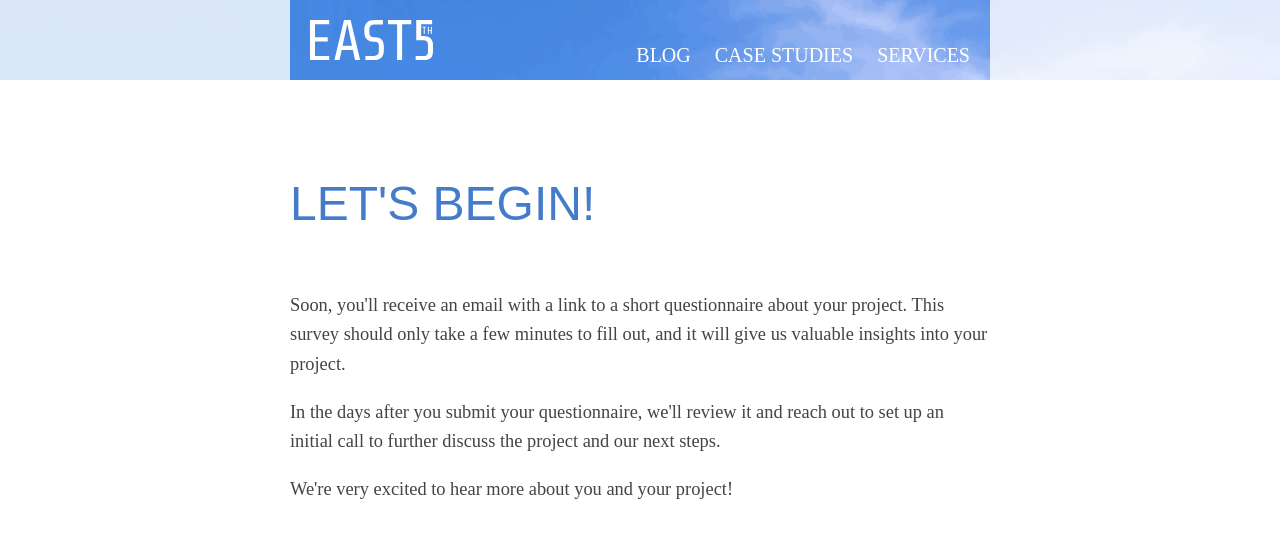
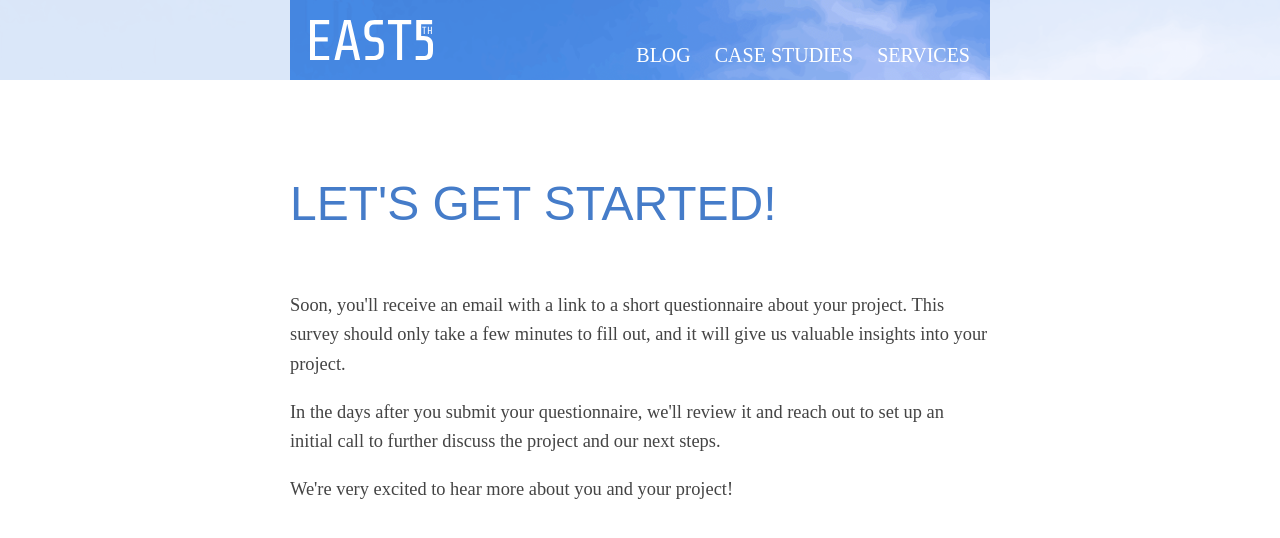
Before and after one commit to pcorey/pcorey.github.io, a Jekyll site: the page built from begin.html, in a window 1280 px wide. Shown: the top 538 px of the page. Built offline with Jekyll 4.4.1, drawn with Linux system fonts in a browser that asks for light colours; nearby versions of some CDN libraries.

Commit message:
Copy change

```diff
--- a/begin.html
+++ b/begin.html
@@ -7,7 +7,7 @@ hideFooter: true
 
   <div class="margin">
     <header class="post-header">
-      <h1>Let's Begin!</h1>
+      <h1>Let's Get Started!</h1>
     </header>
 
     <p>Soon, you'll receive an email with a link to a short questionnaire about your project. This survey should only take a few minutes to fill out, and it will give us valuable insights into your project.</p>
```
